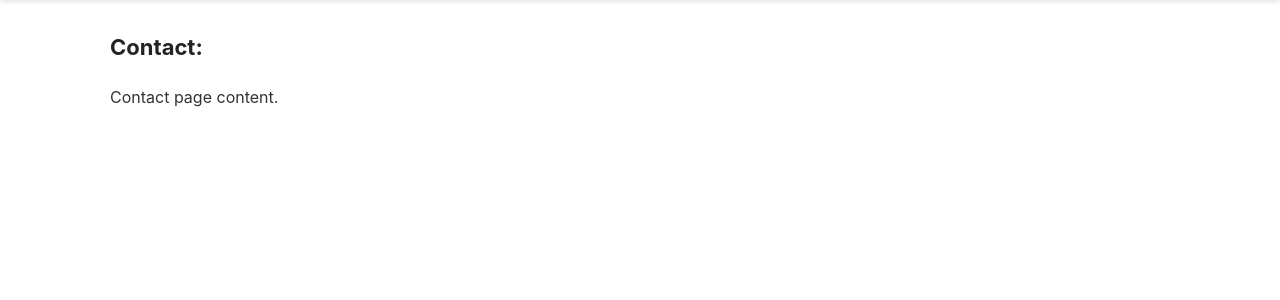
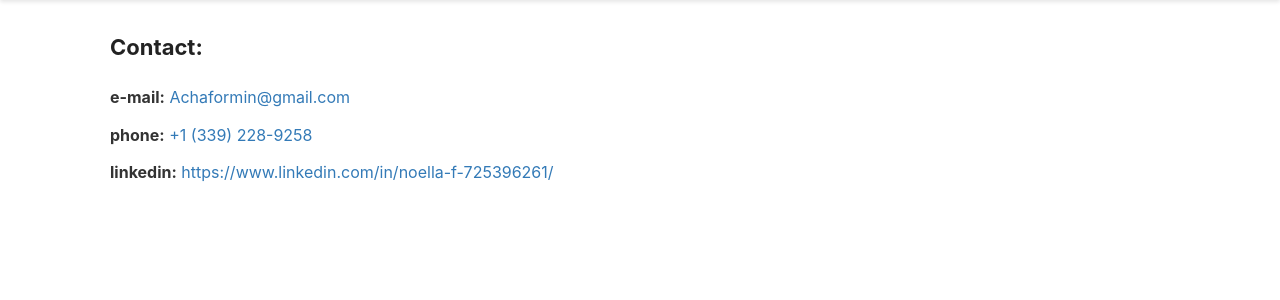
Before and after one commit to Noella96/jhu_software_concepts, a Flask app: page /contact in a window 1280 px wide. Shown: the part 52-352 px from the top of the page. Run offline with Flask 3, Linux system fonts and the light colour scheme.

Commit message:
add contact page with email and linkedin links

```diff
--- a/module_1/app/templates/contact.html
+++ b/module_1/app/templates/contact.html
@@ -1,8 +1,13 @@
 {% extends "base.html" %}
 
-{% block title %}Contact - Noella{% endblock %}
+{% block title %}Contact - Noella Formin{% endblock %}
 
 {% block content %}
 <h2 class="section-title">Contact:</h2>
-<p>Contact page content.</p>
+
+<div class="contact-info">
+    <p><strong>e-mail:</strong> <a href="mailto:Achaformin@gmail.com">Achaformin@gmail.com</a></p>
+    <p><strong>phone:</strong> <a href="tel:+13392289258">+1 (339) 228-9258</a></p>
+    <p><strong>linkedin:</strong> <a href="https://www.linkedin.com/in/noella-f-725396261/" target="_blank" rel="noopener noreferrer">https://www.linkedin.com/in/noella-f-725396261/</a></p>
+</div>
 {% endblock %}
```
